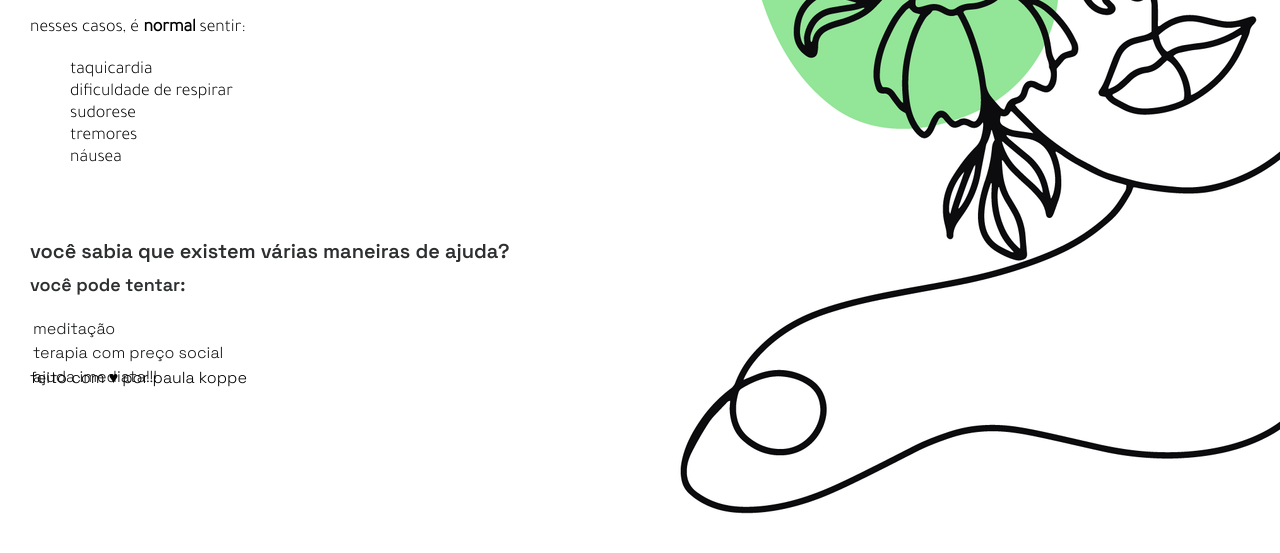
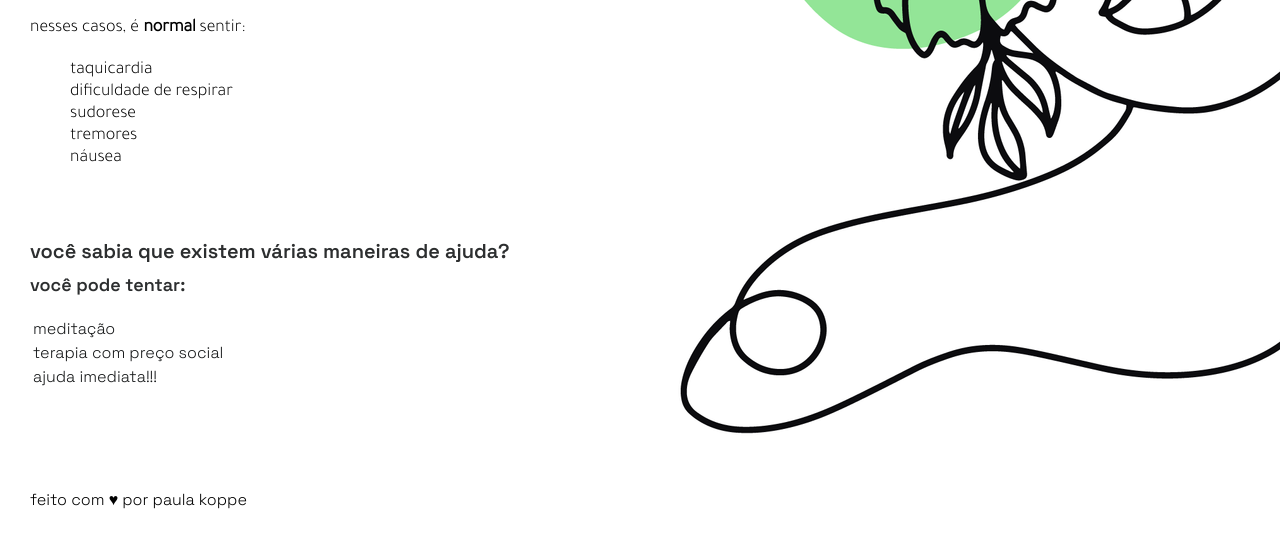
Before and after one commit to paulakoppe/lp-therapy, a plain HTML site: page index.html in a window 1280 px wide. Shown: the part 393-946 px from the top of the page. After the commit the page ends 903 px from the top, so only its background shows below. Drawn offline with Linux system fonts and the light colour scheme.

Commit message:
therapy resposive

```diff
--- a/style.css
+++ b/style.css
@@ -2,7 +2,6 @@
   margin: 0;
   box-sizing: border-box;
 }
-
 
 body {
   margin-left: 30px;
@@ -10,7 +9,9 @@ body {
   background-repeat: no-repeat;
   background-size: auto;
   background-position: center;
-    height: 120vh;
+  overflow: hidden;
+  height: 100vh;
+  width: 100vw;
 }
 
 header img {
@@ -26,7 +27,7 @@ header {
 }
 
 h1 {
-    font-family: 'Fjalla One', sans-serif;
+  font-family: "Fjalla One", sans-serif;
   padding-top: 10px;
   font-size: 60px;
   line-height: 86px;
@@ -35,14 +36,14 @@ h1 {
 }
 
 h4 {
-    font-family: 'Space Grotesk', sans-serif;
+  font-family: "Space Grotesk", sans-serif;
   font-weight: 600;
   margin-top: 150px;
   font-size: 40px;
 }
 
 .description {
-    font-family: 'Tajawal', sans-serif;
+  font-family: "Tajawal", sans-serif;
   padding-top: 20px;
   margin: 20px 0;
   color: black;
@@ -50,7 +51,7 @@ h4 {
   max-width: 1000px;
 }
 .list {
-    font-family: 'Tajawal', sans-serif;
+  font-family: "Tajawal", sans-serif;
   padding-top: 0;
   margin: 20px 0;
   color: black;
@@ -58,31 +59,31 @@ h4 {
   max-width: 1000px;
 }
 ul {
-    font-family: 'Tajawal', sans-serif;
+  font-family: "Tajawal", sans-serif;
   color: black;
   font-size: 18px;
   max-width: 1000px;
 }
 
 h2 {
-    font-family: 'Space Grotesk', sans-serif;
+  font-family: "Space Grotesk", sans-serif;
   margin-top: 70px;
   font-size: 20px;
   line-height: 24px;
-    color: #2C2E2F;
+  color: #2c2e2f;
   margin-bottom: 10px;
 }
 
 h3 {
-    font-family: 'Space Grotesk', sans-serif;
+  font-family: "Space Grotesk", sans-serif;
   font-size: 18px;
   line-height: 24px;
-    color: #2C2E2F;
+  color: #2c2e2f;
   margin-bottom: 20px;
 }
 
 .menu a {
-    font-family: 'Space Grotesk', sans-serif;
+  font-family: "Space Grotesk", sans-serif;
   padding: 3px;
   color: #151718;
   text-decoration: none;
@@ -90,20 +91,23 @@ h3 {
   line-height: 24px;
 }
 
-a:hover{
+a:hover {
   background: #b6faa9;
   border-radius: 80px;
   color: black;
 }
 
 footer {
-    font-family: 'Space Grotesk', sans-serif;
+  font-family: "Space Grotesk", sans-serif;
   position: absolute;
-    bottom: 0;
   width: 100%;
   height: 2.5rem;
+  bottom: 0;
 }
 
-@media (min-width: 768px) {
-
+@media (max-height: 900px) {
+  footer {
+    bottom: unset;
+    padding-top: 100px;
   }
+}
```
Lines whose indentation alone changed are shown as unchanged.
